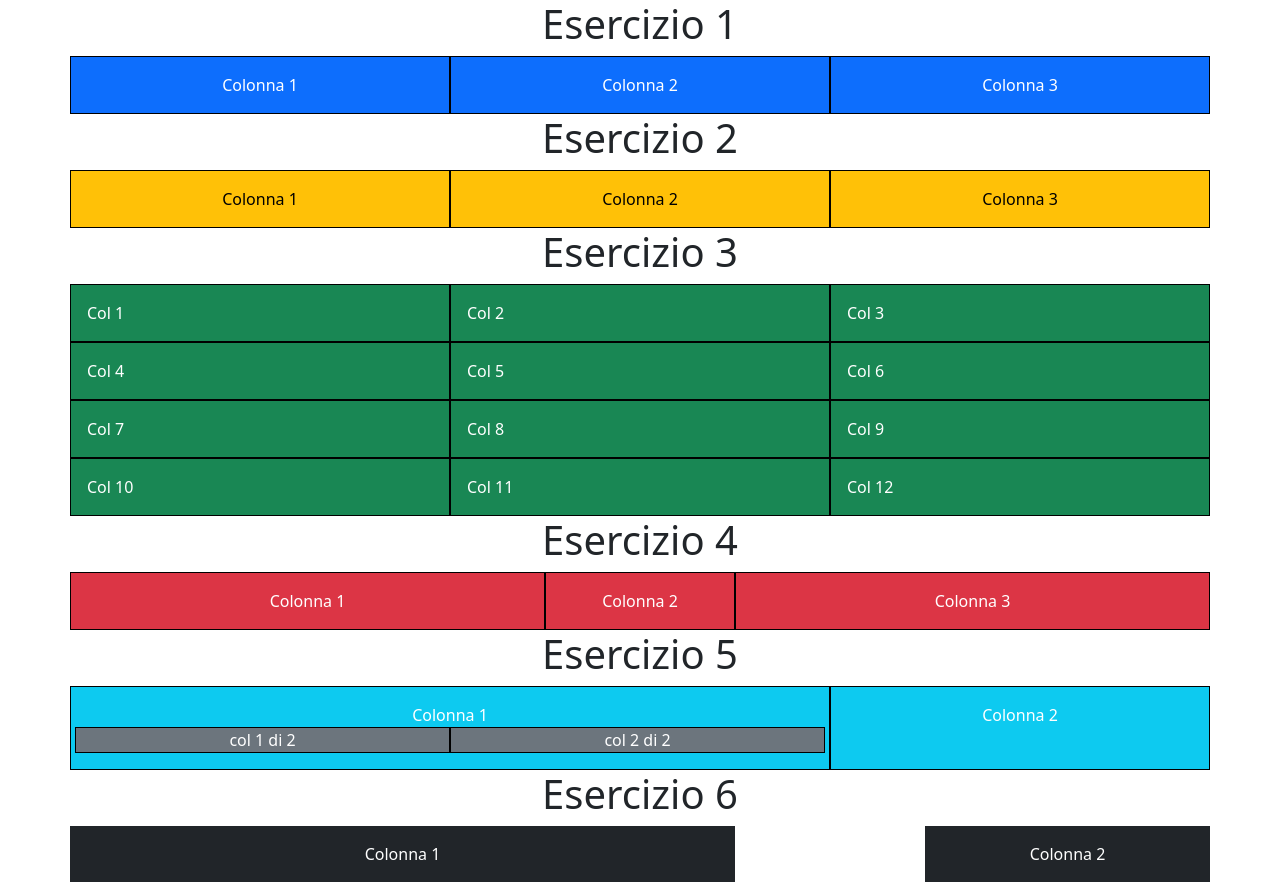
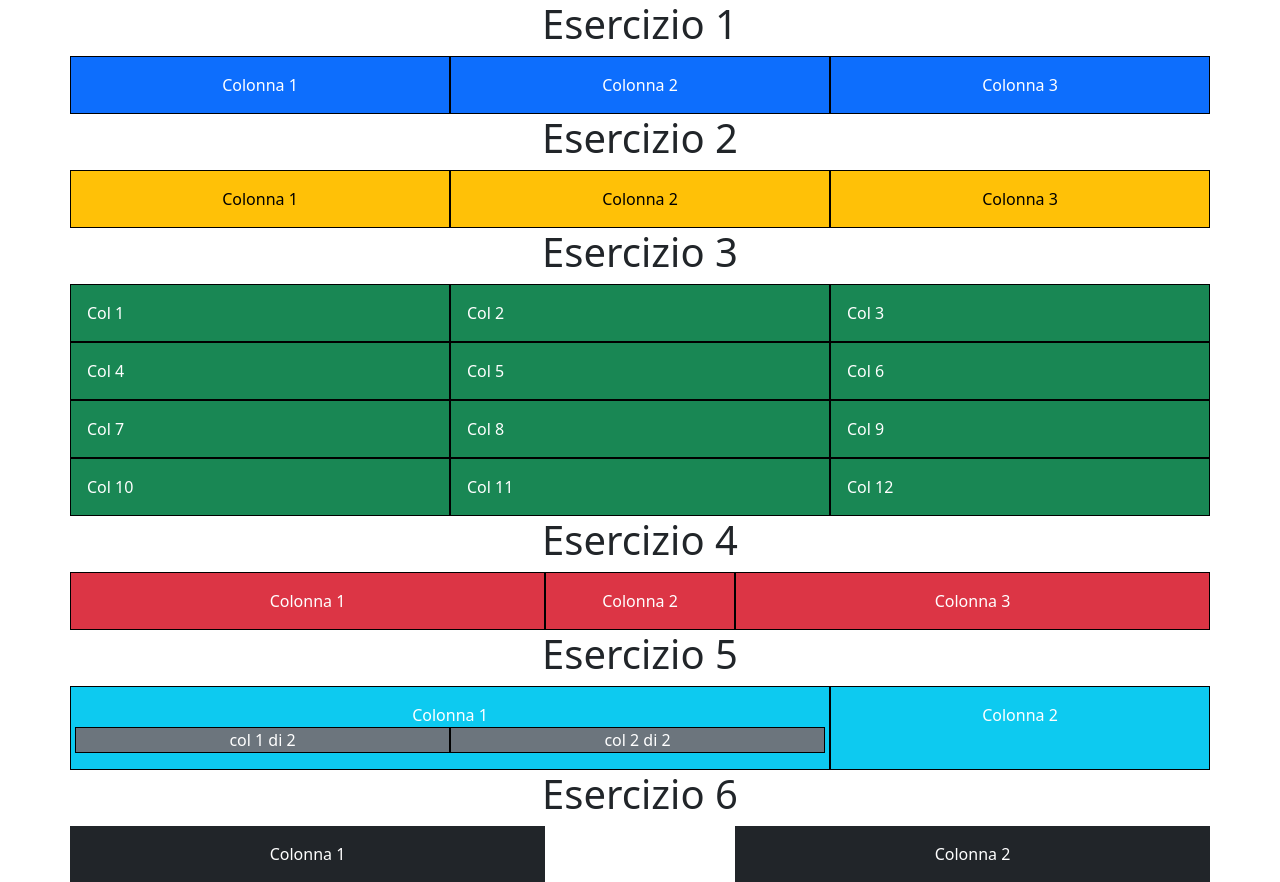
Before and after one commit to marcocodd/U2-W2-D1, a plain HTML site: page index.html in a window 1280 px wide. Drawn offline with nearby package versions, Linux system fonts and the light colour scheme.

Commit message:
Correzione es6

```diff
--- a/index.html
+++ b/index.html
@@ -182,10 +182,12 @@
       <h1 class="text-center">Esercizio 6</h1>
       <div class="container">
         <div class="row text-center">
-          <div class="col-7 bg-dark text-white p-3">
+          <div class="col-5 bg-dark text-white p-3">
             Colonna 1
           </div>
-          <div class="col-3 bg-dark text-white p-3 ms-auto">
+          <div
+            class="col-5 bg-dark text-white p-3 offset-md-2"
+          >
             Colonna 2
           </div>
         </div>
```
